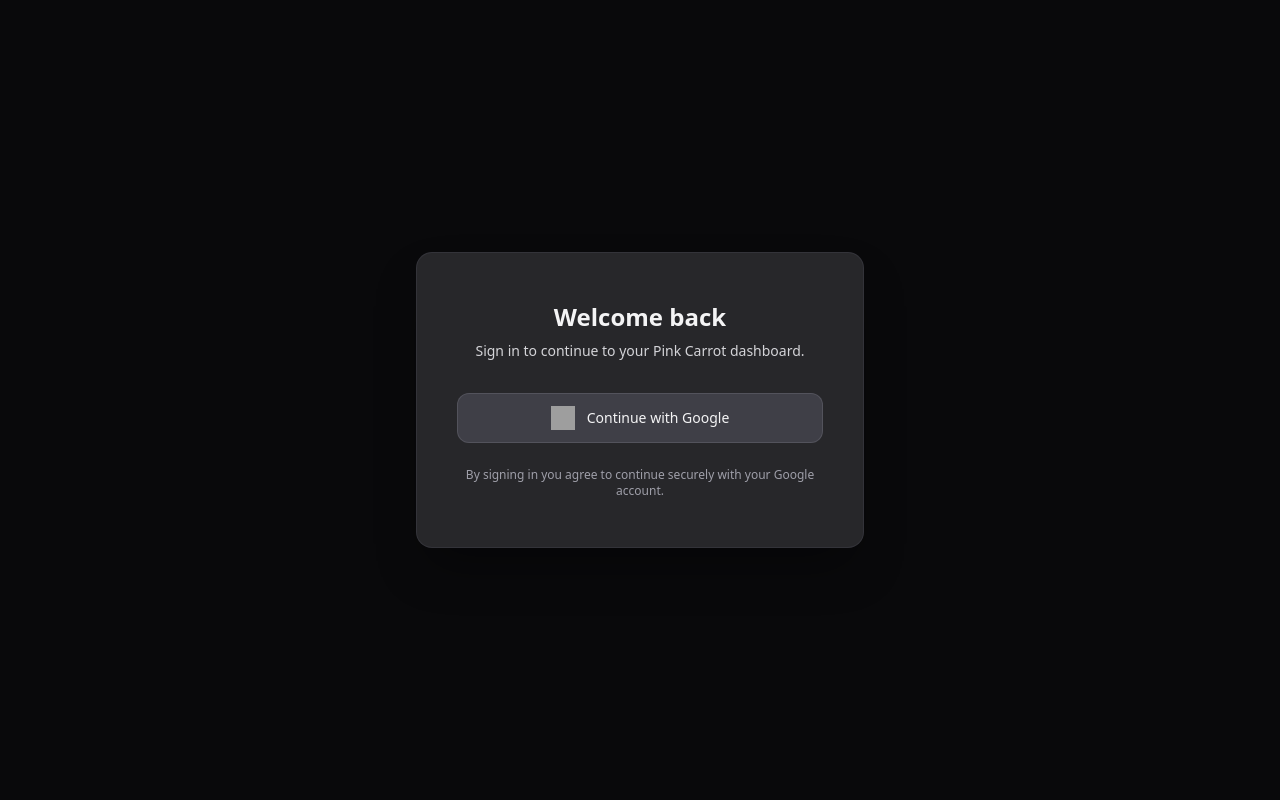
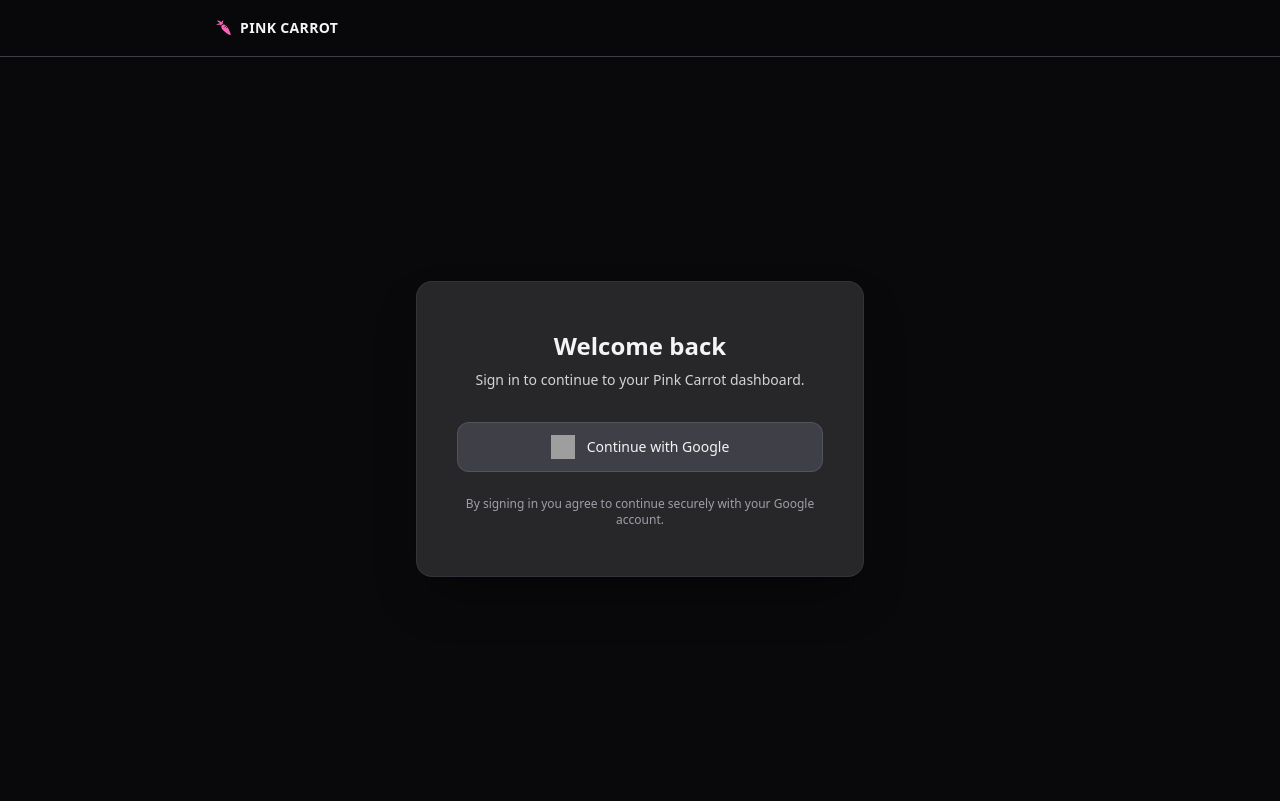
Before and after one commit to pp202/pink-carrot, a Next.js app: page /login in a window 1280 px wide. Built offline with nearby package versions, Linux system fonts and the light colour scheme; grey boxes are pictures that could not be loaded; what @radix-ui/themes would draw is missing.

Commit message:
Add sticky headers across app and login pages

```diff
--- a/src/app/(pink-carrot)/layout.tsx
+++ b/src/app/(pink-carrot)/layout.tsx
@@ -13,7 +13,7 @@
   children: React.ReactNode
 }) {
   return (
-    <div className='min-h-screen bg-zinc-900 px-3 py-4 sm:px-6 sm:py-8'>
+    <div className='min-h-screen bg-zinc-900 px-3 pb-4 sm:px-6 sm:pb-8'>
       <div className='mx-auto w-full max-w-4xl overflow-hidden rounded-xl border border-zinc-800 bg-zinc-950 shadow-xl'>
         <NavBar />
         <main className='p-3 sm:p-6'>
--- a/src/app/(pink-carrot)/navbar.tsx
+++ b/src/app/(pink-carrot)/navbar.tsx
@@ -18,9 +18,9 @@
     ]
 
     return (
-        <nav className='sticky top-0 z-10 flex h-12 items-center gap-4 border-b border-zinc-700 bg-zinc-950/95 px-3 backdrop-blur supports-[backdrop-filter]:bg-zinc-950/80'>
+        <nav className='sticky top-0 z-30 flex h-14 items-center gap-4 border-b border-zinc-700 bg-zinc-950/95 px-3 backdrop-blur supports-[backdrop-filter]:bg-zinc-950/80'>
             <Link href="/"><GiCarrot className='text-pink-400' /></Link>
-            <ul className='flex gap-4 grow'>
+            <ul className='flex grow gap-4'>
                 {navItems.map(item => navItem(item.href, item.name, path))}
             </ul>
             <button
--- a/src/app/login/page.tsx
+++ b/src/app/login/page.tsx
@@ -1,11 +1,22 @@
 import { Suspense } from "react";
+import Link from "next/link";
+import { GiCarrot } from "react-icons/gi";
 import { SSOList } from "./ssoList";
 
 export default function LoginPage() {
   return (
     <section className="min-h-screen bg-zinc-950">
-      <div className="container mx-auto px-6 py-12 min-h-screen flex justify-center items-center">
-        <div className="w-full max-w-md rounded-2xl border border-zinc-600/30 bg-zinc-800 shadow-2xl shadow-black/40 px-8 py-10 md:px-10 md:py-12">
+      <header className="sticky top-0 z-30 border-b border-zinc-700 bg-zinc-950/95 backdrop-blur supports-[backdrop-filter]:bg-zinc-950/80">
+        <div className="mx-auto flex h-14 w-full max-w-4xl items-center px-6">
+          <Link href="/login" className="flex items-center gap-2 text-zinc-100">
+            <GiCarrot className="text-pink-400" />
+            <span className="text-sm font-semibold uppercase tracking-wide">Pink Carrot</span>
+          </Link>
+        </div>
+      </header>
+
+      <div className="container mx-auto flex min-h-[calc(100vh-3.5rem)] items-center justify-center px-6 py-12">
+        <div className="w-full max-w-md rounded-2xl border border-zinc-600/30 bg-zinc-800 px-8 py-10 shadow-2xl shadow-black/40 md:px-10 md:py-12">
           <header className="mb-8 text-center">
             <h1 className="text-2xl font-semibold text-zinc-100">Welcome back</h1>
             <p className="mt-2 text-sm text-zinc-300">
```
